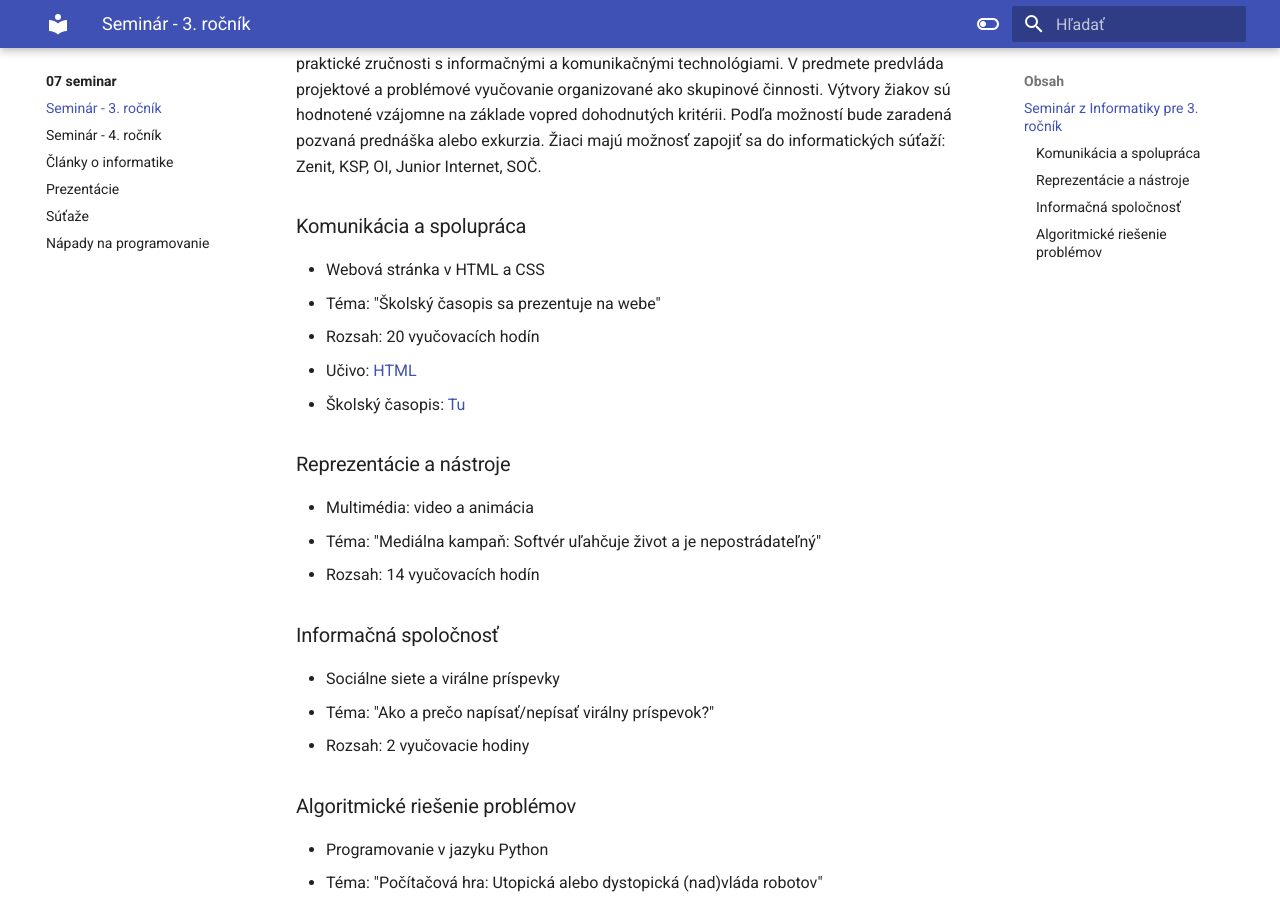
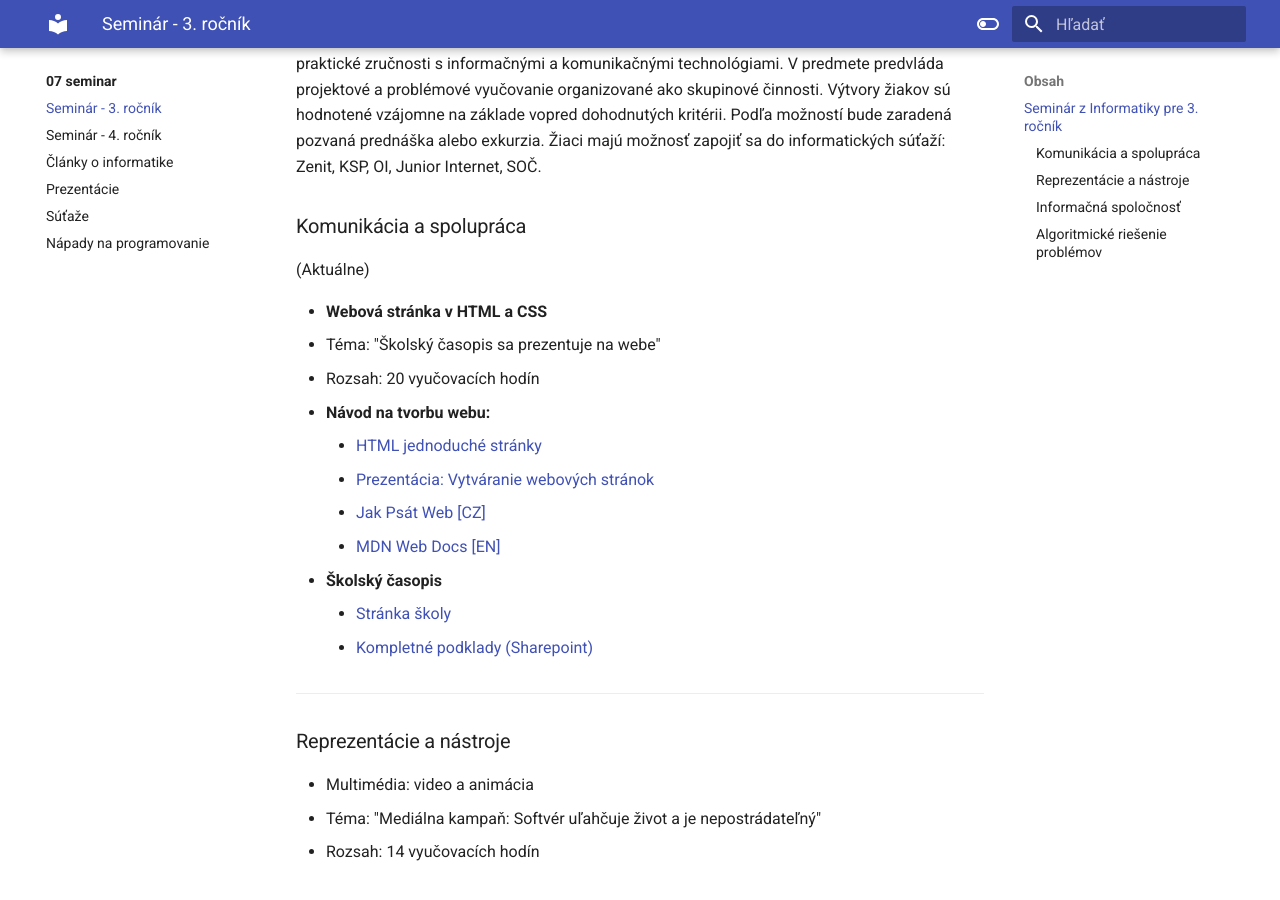
Before and after one commit to hubenka/hubenka.github.io, an MkDocs documentation site: the page built from docs/07_seminar/01_seminar3.md, in a window 1280 px wide and 900 px high, scrolled down 253 px. Built offline with MkDocs 1.6.1 and Material for MkDocs 9.7.7, drawn with Linux system fonts in a browser that asks for light colours.

Commit message:
School newspaper

```diff
--- a/docs/07_seminar/01_seminar3.md
+++ b/docs/07_seminar/01_seminar3.md
@@ -9,12 +9,22 @@ publish: true
 Seminár z informatiky pre 3. ročník SŠ (Septima, III.A, IV.BA) kladie dôraz na tímovú spoluprácu a praktické zručnosti s informačnými a komunikačnými technológiami. V predmete predvláda projektové a problémové vyučovanie organizované ako skupinové činnosti. Výtvory žiakov sú hodnotené vzájomne na základe vopred dohodnutých kritérii. Podľa možností bude zaradená pozvaná prednáška alebo exkurzia. Žiaci majú možnosť zapojiť sa do informatických súťaží: Zenit, KSP, OI, Junior Internet, SOČ.
 
 ### Komunikácia a spolupráca
+(Aktuálne)
 
-- Webová stránka v HTML a CSS
+- **Webová stránka v HTML a CSS**
 - Téma: "Školský časopis sa prezentuje na webe"
 - Rozsah: 20 vyučovacích hodín
-- Učivo: [HTML](/2-rocnik/jazyk-html)
-- Školský časopis: [Tu](https://ghubeneho.edupage.org/a/skolsky-casopis-3)
+- **Návod na tvorbu webu:**
+    - [HTML jednoduché stránky](/2-rocnik/jazyk-html)
+    - [Prezentácia: Vytváranie webových stránok](http://bilgym5.anabe.sk/HTML%20a%20CSS_for%205.pdf)
+    - [Jak Psát Web [CZ]](https://www.jakpsatweb.cz/)
+    - [MDN Web Docs [EN]](https://developer.mozilla.org/en-US/docs/Learn/HTML/Introduction_to_HTML/Getting_started)
+- **Školský časopis**
+    - [Stránka školy](https://ghubeneho.edupage.org/a/skolsky-casopis-3)
+    - [Kompletné podklady (Sharepoint)](https://ghubbask.sharepoint.com/:f:/s/INF-Seminr-3/EvwobVq8HzxFrWi3DFf1jJMBSVKHdBSMcCK_vYfOGt4nZA?e=6hJ1wh)
+
+
+---
 
 ### Reprezentácie a nástroje
 
```
Also changed, not shown: docs/01_home.md (+0 -3 lines), docs/04_prvaci/01_ucivo.md (+6 -0 lines).
